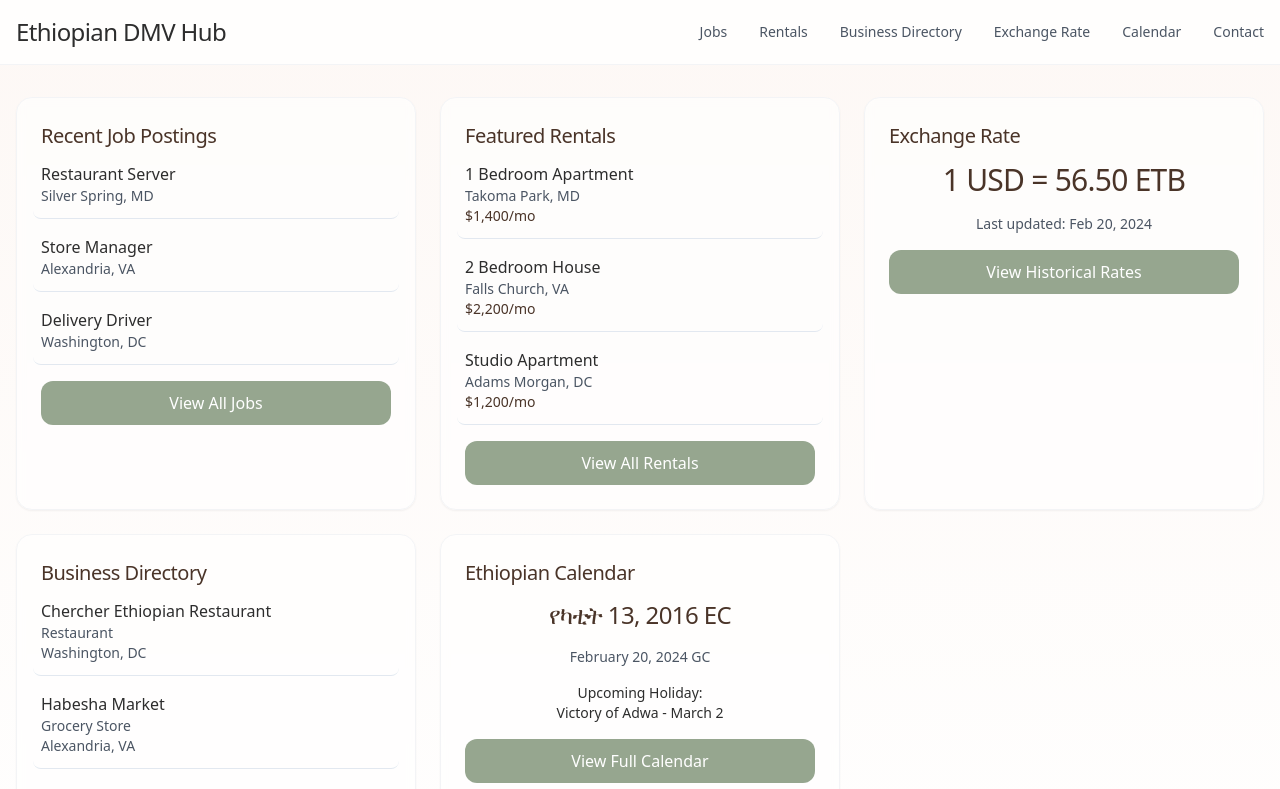
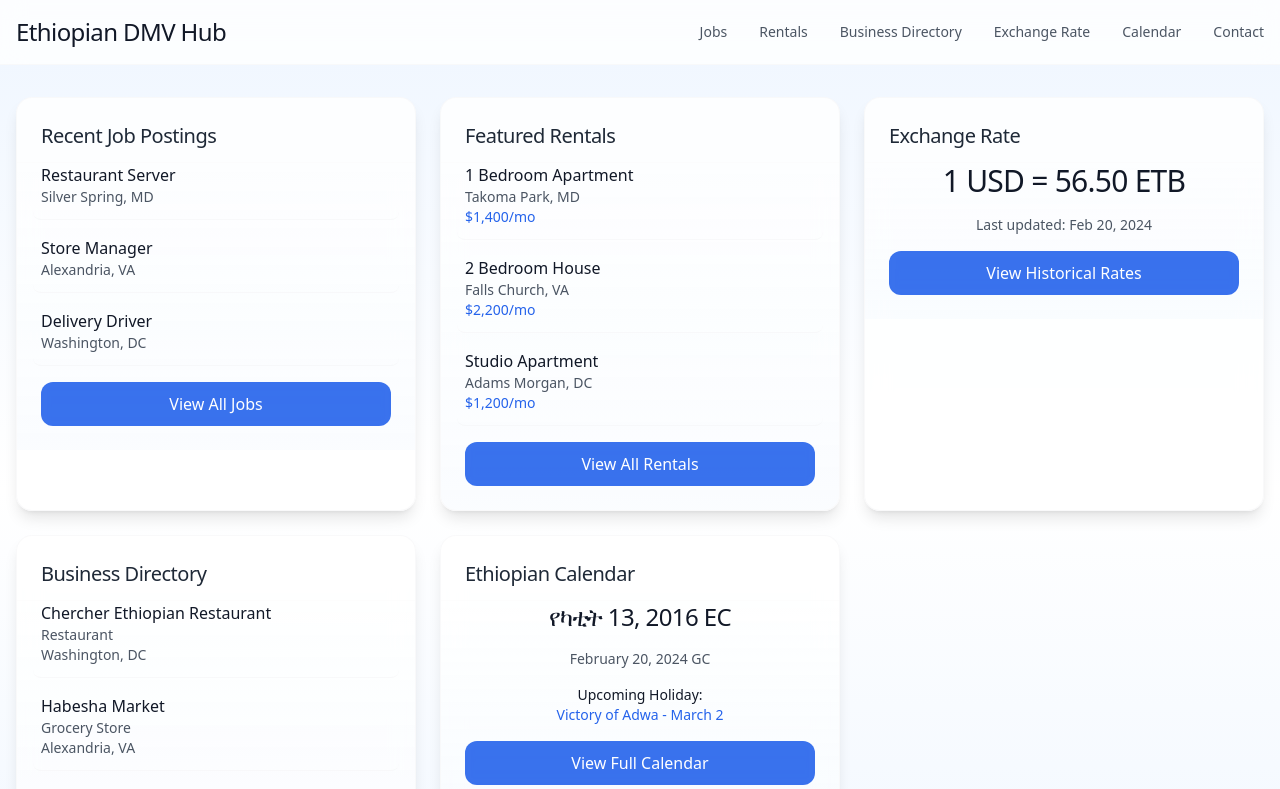
Before and after one commit to beka10f/ethioconnect-hub, a React (Vite) app: page / in a window 1280 px wide. Shown: the top 789 px of the page. Built offline with nearby package versions, Linux system fonts and the light colour scheme.

Commit message:
Update portal styles and colors
Modified the styles of each portal to enhance their appearance while maintaining the current size. Updated the color scheme to incorporate blue, white, and black for the website.
[skip gpt_engineer]

```diff
--- a/src/components/BusinessDirectoryPortal.tsx
+++ b/src/components/BusinessDirectoryPortal.tsx
@@ -11,13 +11,13 @@ const BusinessDirectoryPortal = () => {
     <Portal title="Business Directory">
       <div className="space-y-4">
         {businesses.map((business, index) => (
-          <div key={index} className="group border-b last:border-0 pb-3 hover:bg-gray-50/50 rounded-lg transition-colors duration-200 -mx-2 px-2">
-            <h3 className="font-medium text-ethiopian-charcoal group-hover:text-ethiopian-coffee transition-colors">{business.name}</h3>
+          <div key={index} className="group border-b border-gray-100/50 last:border-0 pb-3 hover:bg-blue-50/50 rounded-lg transition-colors duration-200 -mx-2 px-2">
+            <h3 className="font-medium text-gray-900 group-hover:text-blue-600 transition-colors">{business.name}</h3>
             <p className="text-sm text-gray-600">{business.type}</p>
             <p className="text-sm text-gray-600">{business.location}</p>
           </div>
         ))}
-        <button className="w-full mt-4 bg-ethiopian-sage/90 backdrop-blur-sm text-white py-2.5 rounded-xl hover:bg-ethiopian-sage transition-colors duration-200">
+        <button className="w-full mt-4 bg-blue-600/90 backdrop-blur-sm text-white py-2.5 rounded-xl hover:bg-blue-700 transition-colors duration-200">
           View Full Directory
         </button>
       </div>
--- a/src/components/CalendarPortal.tsx
+++ b/src/components/CalendarPortal.tsx
@@ -4,13 +4,13 @@ const CalendarPortal = () => {
   return (
     <Portal title="Ethiopian Calendar">
       <div className="text-center space-y-4">
-        <div className="text-2xl font-medium text-ethiopian-coffee tracking-tight">የካቲት 13, 2016 EC</div>
+        <div className="text-2xl font-medium text-gray-900 tracking-tight">የካቲት 13, 2016 EC</div>
         <p className="text-sm text-gray-600">February 20, 2024 GC</p>
-        <div className="mt-4 text-sm text-ethiopian-charcoal">
+        <div className="mt-4 text-sm text-gray-900">
           <p>Upcoming Holiday:</p>
-          <p className="font-medium">Victory of Adwa - March 2</p>
+          <p className="font-medium text-blue-600">Victory of Adwa - March 2</p>
         </div>
-        <button className="w-full mt-4 bg-ethiopian-sage/90 backdrop-blur-sm text-white py-2.5 rounded-xl hover:bg-ethiopian-sage transition-colors duration-200">
+        <button className="w-full mt-4 bg-blue-600/90 backdrop-blur-sm text-white py-2.5 rounded-xl hover:bg-blue-700 transition-colors duration-200">
           View Full Calendar
         </button>
       </div>
--- a/src/components/ExchangeRatePortal.tsx
+++ b/src/components/ExchangeRatePortal.tsx
@@ -4,9 +4,9 @@ const ExchangeRatePortal = () => {
   return (
     <Portal title="Exchange Rate">
       <div className="text-center space-y-4">
-        <div className="text-3xl font-medium text-ethiopian-coffee tracking-tight">1 USD = 56.50 ETB</div>
+        <div className="text-3xl font-medium text-gray-900 tracking-tight">1 USD = 56.50 ETB</div>
         <p className="text-sm text-gray-600">Last updated: Feb 20, 2024</p>
-        <button className="w-full mt-4 bg-ethiopian-sage/90 backdrop-blur-sm text-white py-2.5 rounded-xl hover:bg-ethiopian-sage transition-colors duration-200">
+        <button className="w-full mt-4 bg-blue-600/90 backdrop-blur-sm text-white py-2.5 rounded-xl hover:bg-blue-700 transition-colors duration-200">
           View Historical Rates
         </button>
       </div>
--- a/src/components/Header.tsx
+++ b/src/components/Header.tsx
@@ -2,19 +2,19 @@ import { Link } from "react-router-dom";
 
 const Header = () => {
   return (
-    <header className="bg-white/80 backdrop-blur-md border-b border-gray-100 sticky top-0 z-50">
+    <header className="bg-white/80 backdrop-blur-md border-b border-gray-100/50 sticky top-0 z-50">
       <div className="container mx-auto px-4 py-4">
         <div className="flex flex-col md:flex-row justify-between items-center space-y-4 md:space-y-0">
-          <h1 className="text-2xl font-medium text-ethiopian-charcoal tracking-tight">
+          <h1 className="text-2xl font-medium text-gray-900 tracking-tight">
             Ethiopian DMV Hub
           </h1>
           <nav className="flex flex-wrap justify-center gap-8 text-sm font-medium text-gray-600">
-            <Link to="/" className="hover:text-ethiopian-coffee transition-colors duration-200">Jobs</Link>
-            <Link to="/" className="hover:text-ethiopian-coffee transition-colors duration-200">Rentals</Link>
-            <Link to="/" className="hover:text-ethiopian-coffee transition-colors duration-200">Business Directory</Link>
-            <Link to="/" className="hover:text-ethiopian-coffee transition-colors duration-200">Exchange Rate</Link>
-            <Link to="/" className="hover:text-ethiopian-coffee transition-colors duration-200">Calendar</Link>
-            <Link to="/" className="hover:text-ethiopian-coffee transition-colors duration-200">Contact</Link>
+            <Link to="/" className="hover:text-blue-600 transition-colors duration-200">Jobs</Link>
+            <Link to="/" className="hover:text-blue-600 transition-colors duration-200">Rentals</Link>
+            <Link to="/" className="hover:text-blue-600 transition-colors duration-200">Business Directory</Link>
+            <Link to="/" className="hover:text-blue-600 transition-colors duration-200">Exchange Rate</Link>
+            <Link to="/" className="hover:text-blue-600 transition-colors duration-200">Calendar</Link>
+            <Link to="/" className="hover:text-blue-600 transition-colors duration-200">Contact</Link>
           </nav>
         </div>
       </div>
--- a/src/components/JobsPortal.tsx
+++ b/src/components/JobsPortal.tsx
@@ -11,12 +11,12 @@ const JobsPortal = () => {
     <Portal title="Recent Job Postings">
       <div className="space-y-4">
         {recentJobs.map((job, index) => (
-          <div key={index} className="group border-b last:border-0 pb-3 hover:bg-gray-50/50 rounded-lg transition-colors duration-200 -mx-2 px-2">
-            <h3 className="font-medium text-ethiopian-charcoal group-hover:text-ethiopian-coffee transition-colors">{job.title}</h3>
+          <div key={index} className="group border-b border-gray-100/50 last:border-0 pb-3 hover:bg-blue-50/50 rounded-lg transition-colors duration-200 -mx-2 px-2">
+            <h3 className="font-medium text-gray-900 group-hover:text-blue-600 transition-colors">{job.title}</h3>
             <p className="text-sm text-gray-600">{job.location}</p>
           </div>
         ))}
-        <button className="w-full mt-4 bg-ethiopian-sage/90 backdrop-blur-sm text-white py-2.5 rounded-xl hover:bg-ethiopian-sage transition-colors duration-200">
+        <button className="w-full mt-4 bg-blue-600/90 backdrop-blur-sm text-white py-2.5 rounded-xl hover:bg-blue-700 transition-colors duration-200">
           View All Jobs
         </button>
       </div>
--- a/src/components/Portal.tsx
+++ b/src/components/Portal.tsx
@@ -8,11 +8,11 @@ interface PortalProps {
 
 const Portal = ({ title, children }: PortalProps) => {
   return (
-    <Card className="bg-white/60 backdrop-blur-sm border border-gray-100 rounded-2xl hover:shadow-lg transition-all duration-300 ease-in-out">
-      <CardHeader className="pb-3">
-        <CardTitle className="text-xl font-medium text-ethiopian-coffee tracking-tight">{title}</CardTitle>
+    <Card className="bg-white/80 backdrop-blur-md border border-gray-100/50 rounded-2xl shadow-lg hover:shadow-xl transition-all duration-300 ease-in-out overflow-hidden">
+      <CardHeader className="pb-3 border-b border-gray-100/20">
+        <CardTitle className="text-xl font-medium text-gray-800 tracking-tight">{title}</CardTitle>
       </CardHeader>
-      <CardContent>{children}</CardContent>
+      <CardContent className="bg-gradient-to-b from-transparent to-blue-50/30">{children}</CardContent>
     </Card>
   );
 };
--- a/src/components/RentalsPortal.tsx
+++ b/src/components/RentalsPortal.tsx
@@ -11,13 +11,13 @@ const RentalsPortal = () => {
     <Portal title="Featured Rentals">
       <div className="space-y-4">
         {rentals.map((rental, index) => (
-          <div key={index} className="group border-b last:border-0 pb-3 hover:bg-gray-50/50 rounded-lg transition-colors duration-200 -mx-2 px-2">
-            <h3 className="font-medium text-ethiopian-charcoal group-hover:text-ethiopian-coffee transition-colors">{rental.type}</h3>
+          <div key={index} className="group border-b border-gray-100/50 last:border-0 pb-3 hover:bg-blue-50/50 rounded-lg transition-colors duration-200 -mx-2 px-2">
+            <h3 className="font-medium text-gray-900 group-hover:text-blue-600 transition-colors">{rental.type}</h3>
             <p className="text-sm text-gray-600">{rental.location}</p>
-            <p className="text-sm font-medium text-ethiopian-coffee">{rental.price}</p>
+            <p className="text-sm font-medium text-blue-600">{rental.price}</p>
           </div>
         ))}
-        <button className="w-full mt-4 bg-ethiopian-sage/90 backdrop-blur-sm text-white py-2.5 rounded-xl hover:bg-ethiopian-sage transition-colors duration-200">
+        <button className="w-full mt-4 bg-blue-600/90 backdrop-blur-sm text-white py-2.5 rounded-xl hover:bg-blue-700 transition-colors duration-200">
           View All Rentals
         </button>
       </div>
--- a/src/pages/Index.tsx
+++ b/src/pages/Index.tsx
@@ -7,7 +7,7 @@ import CalendarPortal from "@/components/CalendarPortal";
 
 const Index = () => {
   return (
-    <div className="min-h-screen bg-gradient-to-b from-ethiopian-cream to-white">
+    <div className="min-h-screen bg-gradient-to-b from-blue-50 via-white to-blue-50">
       <Header />
       <main className="container mx-auto py-8 px-4">
         <div className="grid grid-cols-1 md:grid-cols-2 lg:grid-cols-3 gap-6 auto-rows-fr">
```
